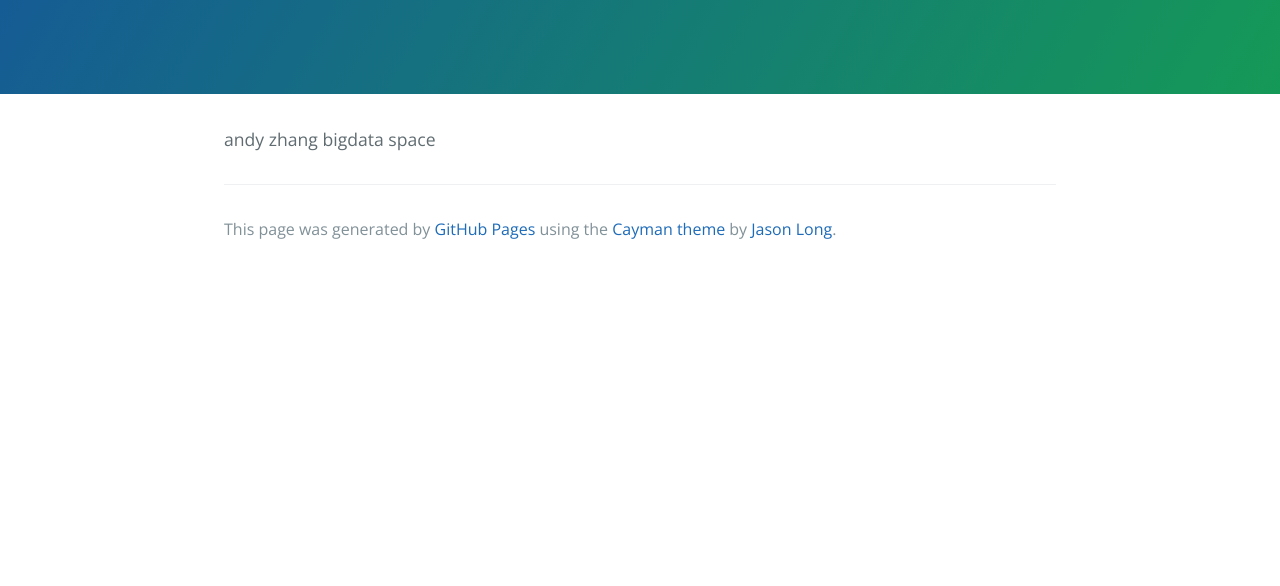
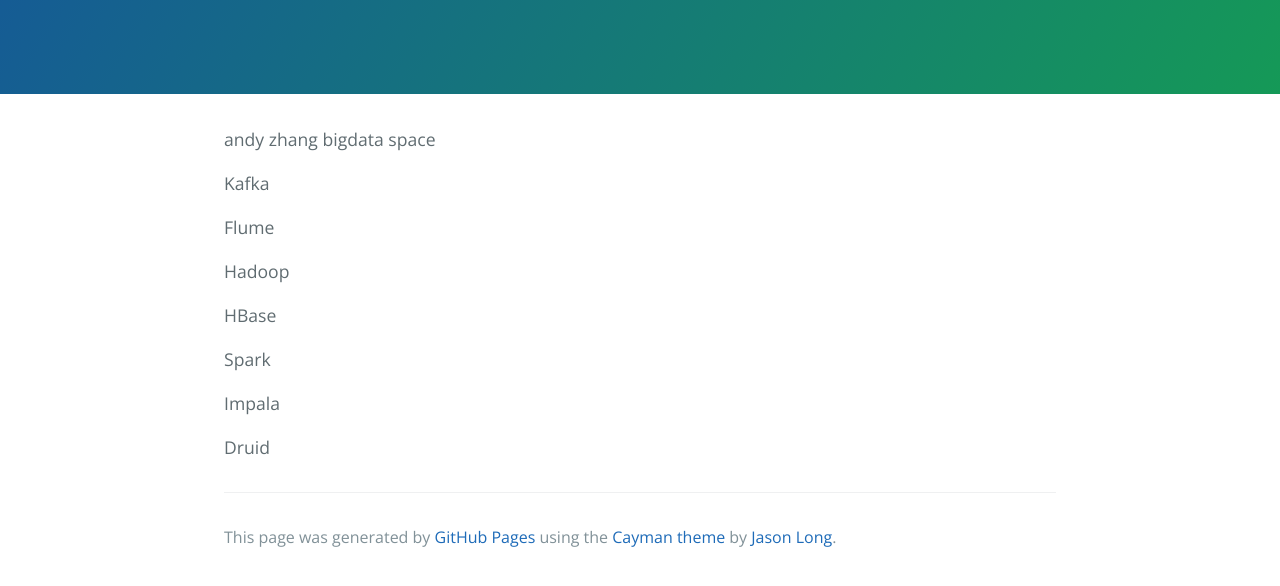
Before and after one commit to zhangxin1988/zhangxin1988.github.io, a plain HTML site: page index.html in a window 1280 px wide. Shown: the part 176-762 px from the top of the page. Drawn offline with nearby package versions, Linux system fonts and the light colour scheme.

Commit message:
add learning list

```diff
--- a/index.html
+++ b/index.html
@@ -17,6 +17,13 @@
 
     <section class="main-content">
       <p>andy zhang bigdata space</p>
+      <p>Kafka</p>
+      <p>Flume</p>
+      <p>Hadoop</p>
+      <p>HBase</p>
+      <p>Spark</p>
+      <p>Impala</p>
+      <p>Druid</p>
 
       <footer class="site-footer">
 
```
